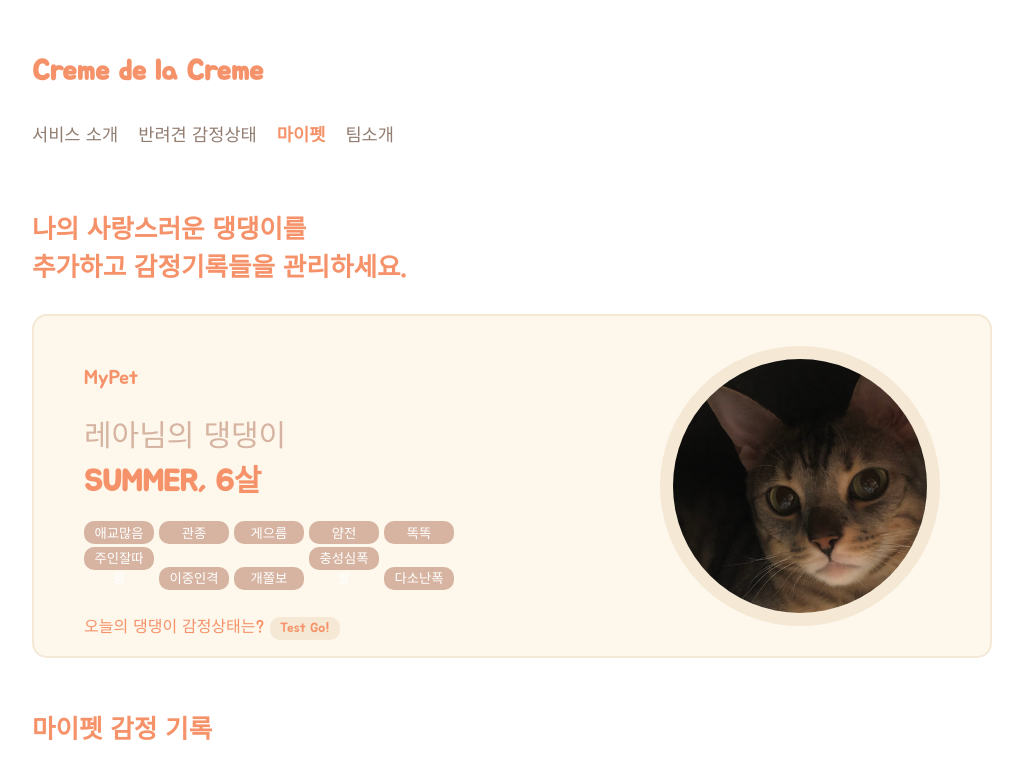
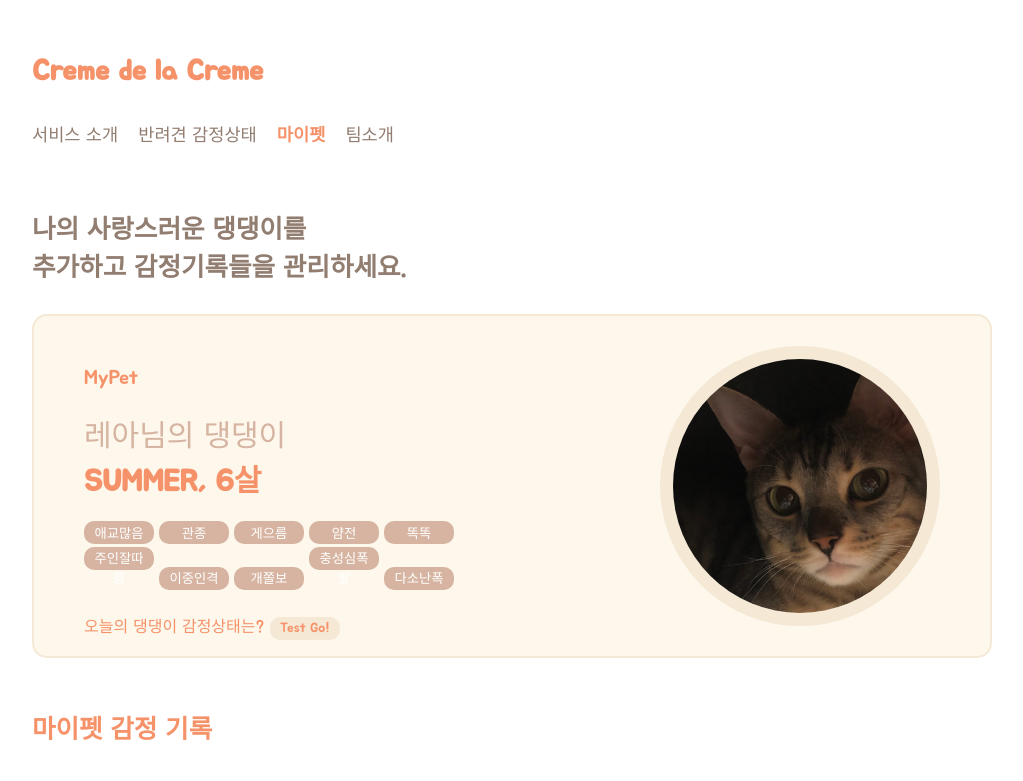
Before and after one commit to CreamDeLaCream/creme-client, a React (Create React App) app: page /mypet in a window 1280 px wide. Shown: the top 781 px of the page, without its empty margins (128-1151 px from the left). Built offline with nearby package versions, Linux system fonts and the light colour scheme.

Commit message:
[#9] edit : 리경님 이미지 변경, 지하님 키워드 수정

```diff
--- a/src/pages/MyPet/MyPetPage.js
+++ b/src/pages/MyPet/MyPetPage.js
@@ -32,7 +32,7 @@ const IntroPage = () => {
     <Container height="200vh">
       <Header />
       <Navbar />
-      <Text type="mainTitle" color="var(--main)">
+      <Text type="mainTitle" color="var(--blackcream)">
         나의 사랑스러운 댕댕이를
         <br />
         추가하고 감정기록들을 관리하세요.
--- a/src/pages/Team/MembersData.js
+++ b/src/pages/Team/MembersData.js
@@ -12,7 +12,7 @@ export const MembersData = [
     id: 1,
     position: 'front-end',
     name: '진제로',
-    github: 'https://github.com/leaisrevolution',
+    github: 'https://github.com/greencoffee1635',
     info: '리액트 넘나 쉬운 것. 프론트엔드, AI 둘 다 쌉가능',
     character: ['다소난폭', '게으름', '개쫄보'],
   },
@@ -41,7 +41,7 @@ export const MembersData = [
     name: '강한욕망',
     github: 'https://github.com/rigyeonghong',
     info: '세상아 덤벼랏!!!!!!!',
-    character: ['이중인격', '충성심폭발', '얌전'],
+    character: ['이중인격', '주인잘따름'],
   },
 
   {
--- a/src/pages/Team/TeamPage.js
+++ b/src/pages/Team/TeamPage.js
@@ -11,7 +11,7 @@ const TeamPage = () => {
       <Container height="100vh">
         <Header />
         <Navbar />
-        <Text type="mainTitle" color="var(--main)">
+        <Text type="mainTitle" color="var(--blackcream)">
           Elice 3기 14팀 Creme de la Creme의 멤버를 소개합니다.
         </Text>
         <TeamMemberWrapper>
```
Also changed, not shown: public/Image/image3.png.
